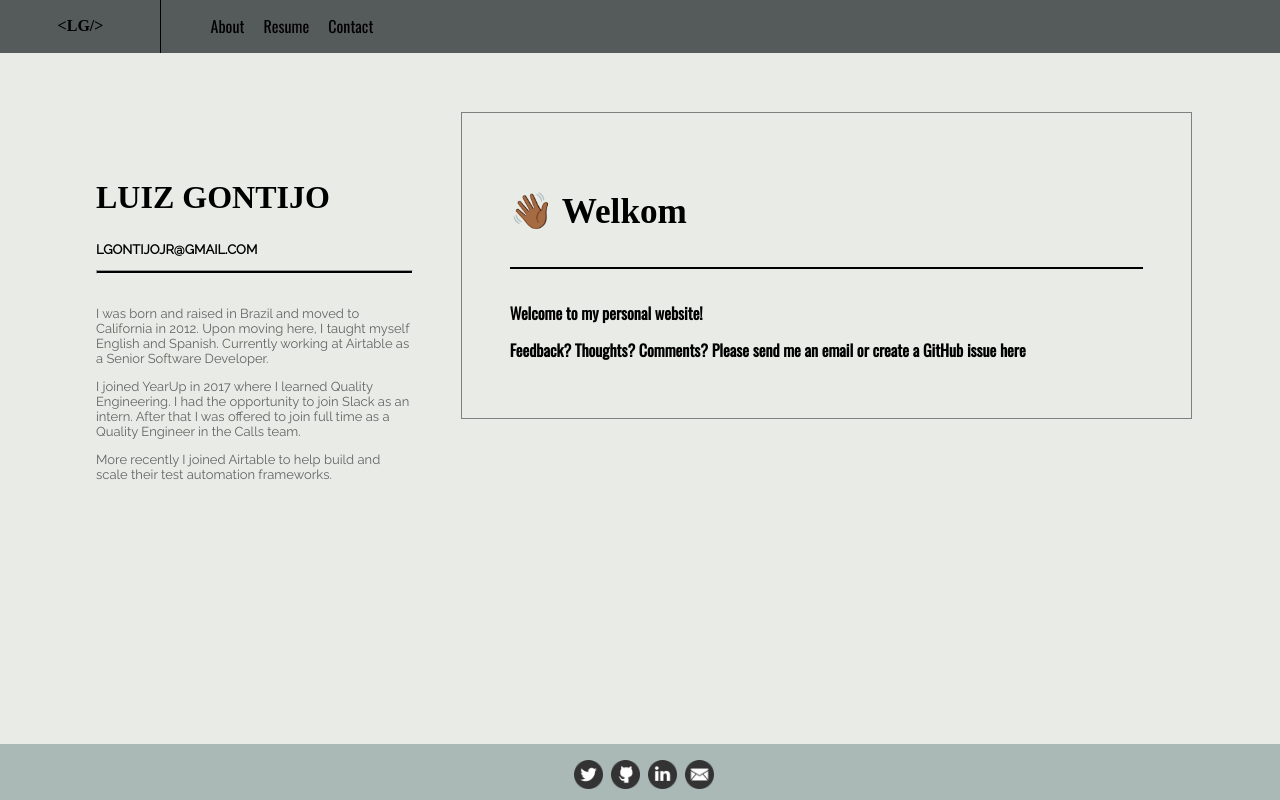
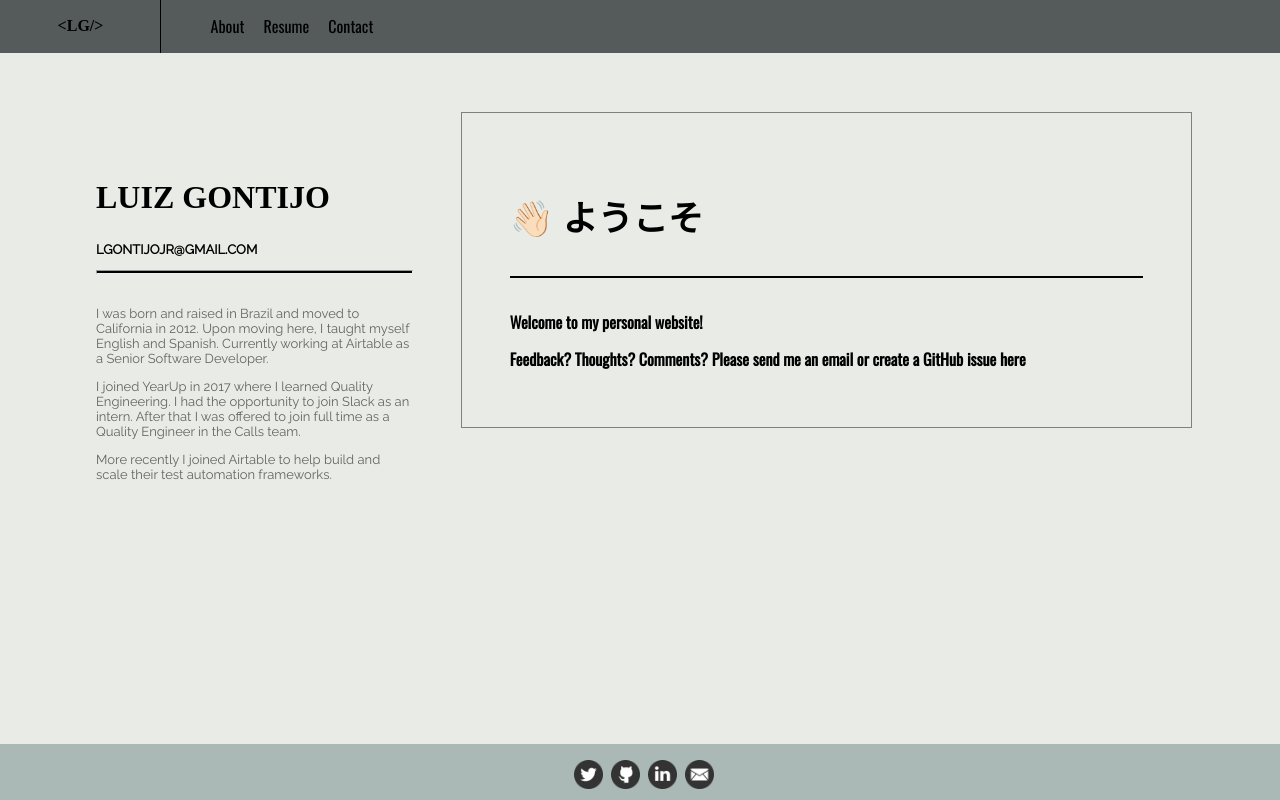
Before and after one commit to lgontijojr/Personal-Website, a React (Create React App) app: page / in a window 1280 px wide. Built offline with nearby package versions, Linux system fonts and the light colour scheme; a web font is replaced by a local one.

Commit message:
Fix random welcome message

```diff
--- a/src/components/Article.jsx
+++ b/src/components/Article.jsx
@@ -2,7 +2,6 @@ import React from "react";
 import "../css/components/_article.css";
 
 const Article = (props) => {
-  console.log(props);
   return (
     <article className="article">
       <h1 className="title">{props.headerTitle}</h1>
--- a/src/css/components/_article.css
+++ b/src/css/components/_article.css
@@ -16,6 +16,7 @@
 .item {
   text-align: center;
   margin-bottom: -1em;
+  margin-top: 4em;
 }
 
 .divider {
--- a/src/pages/Welcome.jsx
+++ b/src/pages/Welcome.jsx
@@ -1,28 +1,46 @@
 import React, { useState, useEffect } from "react";
 import Article from "../components/Article";
 
-const welcomeStrings = ["Bem vindo", "Welcome", "Bienvenue", "Welkom"];
+const welcomeStrings = [
+  "Bem vindo",
+  "Welcome",
+  "Bienvenue",
+  "Welkom",
+  "üdvözöljük",
+  "benvenuto",
+  "välkommen",
+  "ようこそ",
+];
 const waveEmoji = ["👋", "👋🏻", "👋🏼", "👋🏽", "👋🏾", "👋🏿"];
 
+const getRandomArrayItem = (array, currentState) => {
+  const randomIndex = Math.floor(Math.random() * array.length);
+  const next = array[randomIndex];
+
+  return next === currentState ? getRandomArrayItem(array, currentState) : next;
+};
+
 const WelcomePage = () => {
-  const [welcomeInDifferentLanguages, setDifferentLanguages] = useState(
+  const [welcomeInDifferentLanguage, setDifferentLanguages] = useState(
     welcomeStrings[0]
   );
-  const [waveEmojiInDifferentSkinTones, setEmojiDifferentSkinTone] = useState(
+
+  const [waveEmojiInDifferentSkinTone, setEmojiDifferentSkinTone] = useState(
     waveEmoji[0]
   );
 
   useEffect(() => {
     const interval = setInterval(() => {
       setDifferentLanguages(
-        welcomeStrings[Math.floor(Math.random() * welcomeStrings.length)]
+        getRandomArrayItem(welcomeStrings, welcomeInDifferentLanguage)
       );
       setEmojiDifferentSkinTone(
-        waveEmoji[Math.floor(Math.random() * waveEmoji.length)]
+        getRandomArrayItem(waveEmoji, waveEmojiInDifferentSkinTone)
       );
     }, 2000);
+
     return () => clearInterval(interval);
-  }, []);
+  });
 
   const content = [
     {
@@ -40,7 +58,7 @@ const WelcomePage = () => {
 
   return (
     <Article
-      headerTitle={`${waveEmojiInDifferentSkinTones} ${welcomeInDifferentLanguages}`}
+      headerTitle={`${waveEmojiInDifferentSkinTone} ${welcomeInDifferentLanguage}`}
       content={content}
     ></Article>
   );
```
